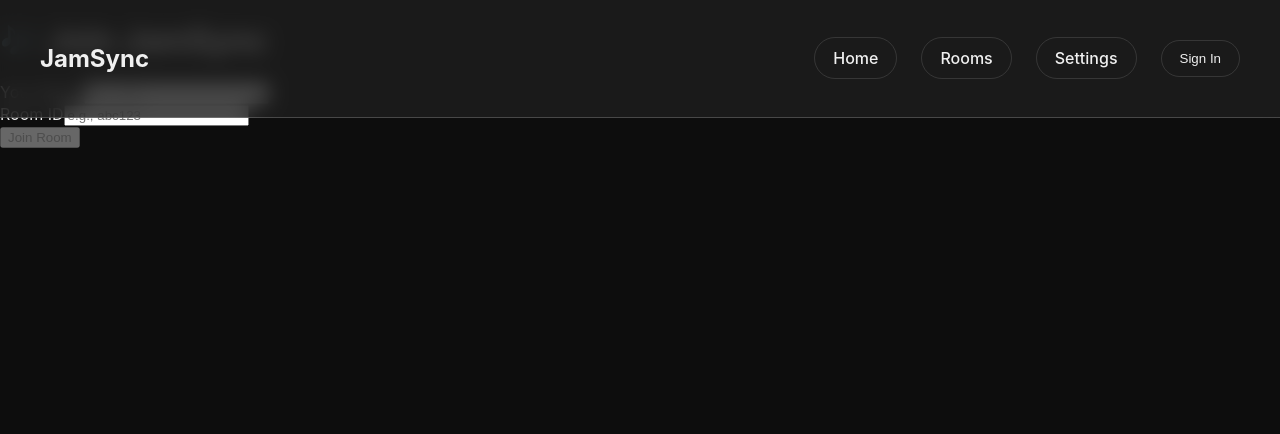
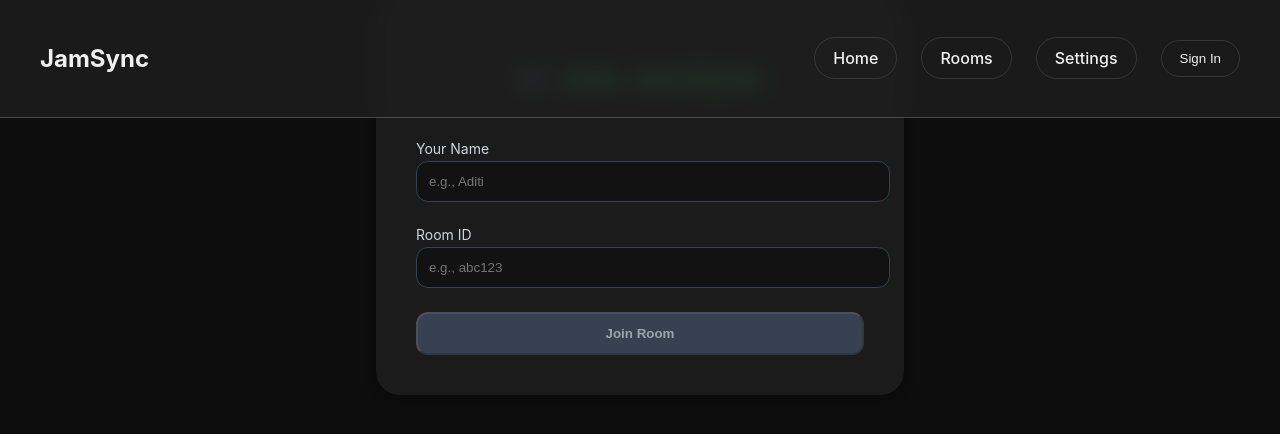
Before and after one commit to aditidalvi3/Jam-Sync, a React (Create React App) app: page /rooms in a window 1280 px wide. Shown: the top 434 px of the page. Built offline with nearby package versions, Linux system fonts and the light colour scheme; no server answers.

Commit message:
refactor: Redesign JoinRoomUI with custom CSS classes and fix navbar overlap

```diff
--- a/src/components/JoinRoomUI.js
+++ b/src/components/JoinRoomUI.js
@@ -1,43 +1,42 @@
 import React, { useState } from "react";
 import { motion } from "framer-motion";
-import { useNavigate } from "react-router-dom"; // ADDED: Import useNavigate
+import { useNavigate } from "react-router-dom";
 
 const JoinRoomUI = () => {
   const [username, setUsername] = useState("");
   const [roomId, setRoomId] = useState("");
-  const navigate = useNavigate(); // ADDED: Initialize the navigate hook
+  const navigate = useNavigate();
 
   const handleJoin = () => {
     if (username && roomId) {
-      // FIXED: Navigate to the chat room after a successful join
       navigate(`/chat/${roomId}/${username}`);
     }
   };
 
   return (
     <motion.div
-      className="flex flex-col items-center justify-center min-h-screen px-4"
+      className="join-container"
       initial={{ opacity: 0, y: 20 }}
       animate={{ opacity: 1, y: 0 }}
       transition={{ duration: 0.5 }}
     >
-      <div className="bg-[#1b1b1b] p-8 rounded-2xl shadow-xl w-full max-w-md space-y-6">
-        <h1 className="text-3xl font-bold text-[#1DB954] text-center">🎶 Join JamSync</h1>
-        <div>
-          <label className="block text-sm text-gray-300 mb-1">Your Name</label>
+      <div className="join-box">
+        <h1 className="join-title">🎶 Join JamSync</h1>
+        <div className="input-group">
+          <label className="input-label">Your Name</label>
           <input
             type="text"
-            className="bg-[#121212] border border-gray-700 p-3 w-full text-white rounded-xl focus:outline-none focus:ring-2 focus:ring-[#1DB954]"
+            className="join-input"
             placeholder="e.g., Aditi"
             value={username}
             onChange={(e) => setUsername(e.target.value)}
           />
         </div>
-        <div>
-          <label className="block text-sm text-gray-300 mb-1">Room ID</label>
+        <div className="input-group">
+          <label className="input-label">Room ID</label>
           <input
             type="text"
-            className="bg-[#121212] border border-gray-700 p-3 w-full text-white rounded-xl focus:outline-none focus:ring-2 focus:ring-[#1DB954]"
+            className="join-input"
             placeholder="e.g., abc123"
             value={roomId}
             onChange={(e) => setRoomId(e.target.value)}
@@ -46,11 +45,7 @@ const JoinRoomUI = () => {
         <button
           onClick={handleJoin}
           disabled={!username || !roomId}
-          className={`w-full py-3 rounded-xl font-semibold transition-colors duration-200 ${
-            username && roomId
-              ? "bg-[#1DB954] text-black hover:bg-[#1ed760]"
-              : "bg-gray-700 text-gray-400 cursor-not-allowed"
-          }`}
+          className="join-button"
         >
           Join Room
         </button>
--- a/src/index.css
+++ b/src/index.css
@@ -202,7 +202,86 @@ body, html {
   opacity: 0.5;
 }
 
-/* FIX: Add padding to the main content to prevent overlap with the fixed navbar */
+
 .content-wrapper {
-  padding-top: 6rem; /* This value is a suggestion; adjust it if needed to match your navbar's height */
+  padding-top: 6rem;
 }
+
+.join-container {
+  display: flex;
+  flex-direction: column;
+  align-items: center;
+  justify-content: center;
+  width: 100%;
+}
+
+.join-box {
+  background-color: #1b1b1b;
+  padding: 2.5rem;
+  border-radius: 1.5rem;
+  box-shadow: 0 10px 15px -3px rgba(0, 0, 0, 0.1),
+    0 4px 6px -2px rgba(0, 0, 0, 0.05);
+  width: 100%;
+  max-width: 448px;
+  display: flex;
+  flex-direction: column;
+  gap: 1.5rem;
+}
+
+.join-title {
+  font-size: 1.875rem; /* 3xl */
+  font-weight: 700; /* bold */
+  color: #1db954;
+  text-align: center;
+}
+
+.input-group {
+  display: flex;
+  flex-direction: column;
+  gap: 0.25rem;
+}
+
+.input-label {
+  display: block;
+  font-size: 0.875rem; /* sm */
+  color: #d1d5db; /* gray-300 */
+}
+
+.join-input {
+  background-color: #121212;
+  border: 1px solid #374151; /* gray-700 */
+  padding: 0.75rem;
+  width: 100%;
+  color: #fff;
+  border-radius: 0.75rem;
+  transition: all 0.2s ease-in-out;
+}
+
+.join-input:focus {
+  outline: none;
+  border-color: #1db954;
+  box-shadow: 0 0 0 2px rgba(29, 185, 84, 0.5);
+}
+
+.join-button {
+  width: 100%;
+  padding-top: 0.75rem;
+  padding-bottom: 0.75rem;
+  border-radius: 0.75rem;
+  font-weight: 600;
+  transition-property: all;
+  transition-duration: 0.2s;
+  transition-timing-function: ease-in-out;
+  color: #000;
+  background-color: #1db954;
+}
+
+.join-button:hover {
+  background-color: #1ed760;
+}
+
+.join-button[disabled] {
+  background-color: #374151;
+  color: #9ca3af;
+  cursor: not-allowed;
+}
```
